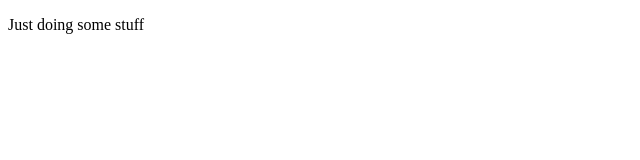
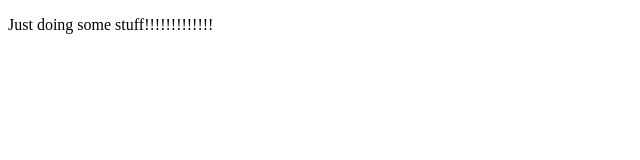
Before and after one commit to clayschick/static, a website: page site/index.html in a window 1280 px wide. Shown: the full height of the page, 0-640 px from the left. Drawn offline with Linux system fonts and the light colour scheme.

Commit message:
testing hot deploy

```diff
--- a/site/index.html
+++ b/site/index.html
@@ -10,6 +10,6 @@
 
 </head>
 <body>
-    <p>Just doing some stuff</p>
+    <p>Just doing some stuff!!!!!!!!!!!!!</p>
 </body>
 </html>
```
